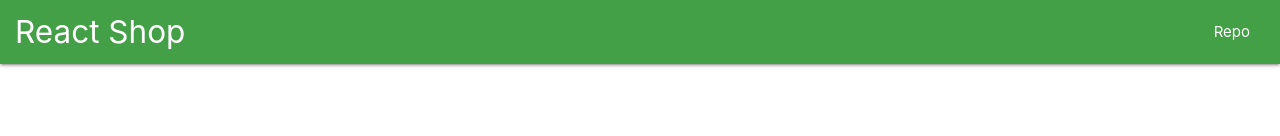
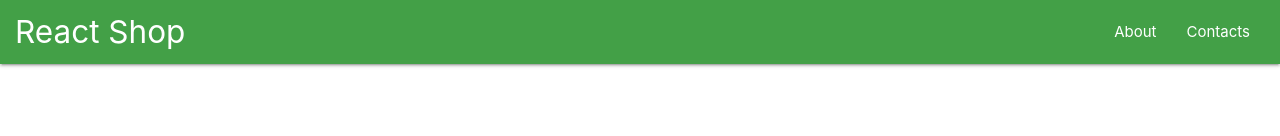
Before and after one commit to sergey87chuvasov/react-project-7, a React (Create React App) app: page / in a window 1280 px wide. Shown: the top 136 px of the page. Built offline with nearby package versions, Linux system fonts and the light colour scheme; the HTML template or start-up script is replaced by a standard one.

Commit message:
added Link component

```diff
--- a/src/App.js
+++ b/src/App.js
@@ -10,18 +10,18 @@
 function App() {
   return (
     <>
-      <Header />
-      <main className='container content'>
-        <Router>
+      <Router>
+        <Header />
+        <main className='container content'>
           <Switch>
             <Route exact path='/' component={Home} />
             <Route path='/about' component={About} />
             <Route path='/contacts' component={Contact} />
             <Route component={NotFound} />
           </Switch>
-        </Router>
-      </main>
-      <Footer />
+        </main>
+        <Footer />
+      </Router>
     </>
   );
 }
--- a/src/components/Header.jsx
+++ b/src/components/Header.jsx
@@ -1,19 +1,18 @@
+import { Link } from 'react-router-dom';
+
 function Header() {
   return (
     <nav className='green darken-1'>
       <div className='nav-wrapper'>
-        <a href='!#' className='brand-logo'>
+        <Link to='/' className='brand-logo'>
           React Shop
-        </a>
+        </Link>
         <ul id='nav-mobile' className='right hide-on-med-and-down'>
           <li>
-            <a
-              href='https://github.com/sergey87chuvasov/react-project-7'
-              target='_blank'
-              rel='noreferrer'
-            >
-              Repo
-            </a>
+            <Link to='/about'>About</Link>
+          </li>
+          <li>
+            <Link to='/contacts'>Contacts</Link>
           </li>
         </ul>
       </div>
```
